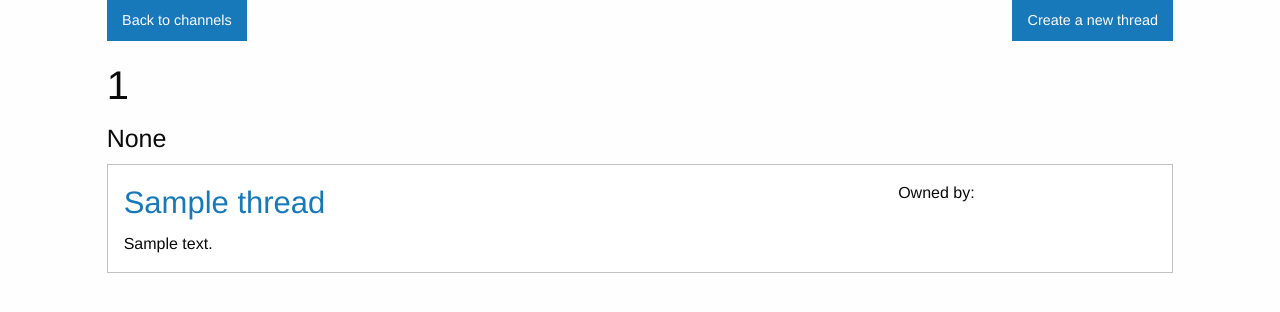
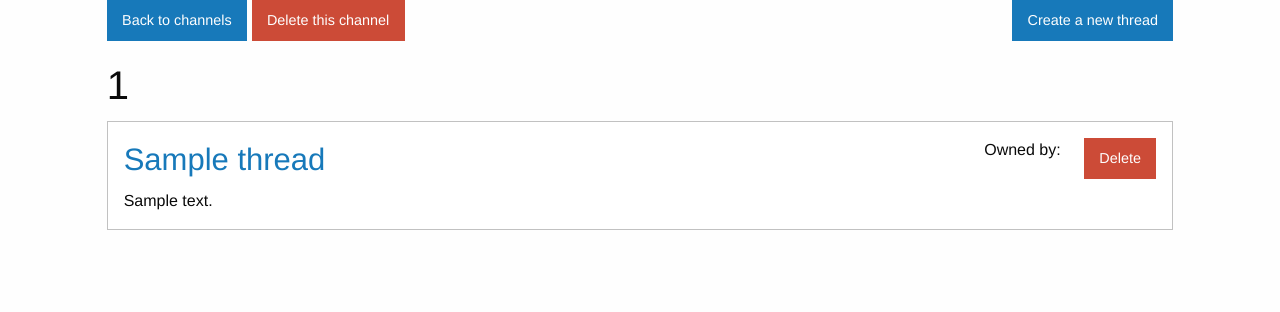
Before and after one commit to johnhh2/django-forum, a Django app: page /forum/1/ in a window 1280 px wide. Shown: the part 100-412 px from the top of the page. Run offline with Django 3.2, Linux system fonts and the light colour scheme; a user stored in the database is signed in; tables that the repository leaves empty hold one stand-in row (values such as "Sample post"); some libraries are stand-ins or nearby versions.

Commit message:
Added content moderation for staff and channel moderators; refactored code

```diff
--- a/forumapp/templates/forumapp/comment.html
+++ b/forumapp/templates/forumapp/comment.html
@@ -8,7 +8,7 @@
   <input type="submit" class="primary button radius" value="Back to {{ view.kwargs.channel }}" name="back">
   <button type="button" class="button float-right radius" data-open="newComment">Create a new comment</button>
   {% if view.kwargs|is_owner:user.get_username or perms.forumapp.delete_thread %}
-      <input type="submit" class="alert button radius" value="Delete this thread" name="delete">
+      <input type="submit" class="alert button radius" value="Delete this thread" name="delete_thread">
   {% endif %}
 </form>
 
--- a/forumapp/templates/forumapp/thread.html
+++ b/forumapp/templates/forumapp/thread.html
@@ -8,7 +8,7 @@
   <input type="submit" class="primary button radius" value="Back to channels" name="back">
   <button type="button" class="button float-right radius" data-open="newThread">Create a new thread</button>
   {% if view.kwargs.channel|is_owned_by:user.get_username or perms.forumapp.delete_channel %}
-    <input type="submit" class="alert button radius" value="Delete this channel" name="delete">
+    <input type="submit" class="alert button radius" value="Delete this channel" name="delete_channel">
   {% endif %}
 </form>
 
--- a/forumapp/templates/forumapp/thread_listing.html
+++ b/forumapp/templates/forumapp/thread_listing.html
@@ -1,15 +1,28 @@
-<div class="callout panel radius">
-  <div class="grid-x">
-    <div class="small-9 cell">
-      <h3><a href="{% url 'forumapp:comment' channel=listing.channel.channel_name thread=listing.thread_id %}">{{ listing.thread_name }}</a></h3>
+{% load thread_helpers %}
+<div class="row">
+    <div class="callout panel radius grid-x">
+	{% if request.user.is_staff or request.user|is_moderator:listing.channel %}
+	<div class="cell small-10">
+	{% else %}
+	<div class="cell small-11">
+	{% endif %}
+	<h3><a href="{% url 'forumapp:comment' channel=listing.channel.channel_name thread=listing.thread_id %}">{{ listing.thread_name }}</a></h3>
+      	{{ listing.description }}
+	</div>
+	<div class="cell small-1">
+	  Owned by: {% include 'forumapp/user_listing.html' %}
+	</div>
+	{% if request.user.is_staff or request.user|is_moderator:listing.channel %}
+	<div class="cell small-1">
+	  <form action="#" method="post">
+		{% csrf_token %}
+		<input type="hidden" value="{{ listing.thread_id }}" name="thread_id">
+		<input type="submit" class="alert button float-right radius" value="Delete" name="delete_thread">
+	  </form>
+	</div>
+	{% else %}
+	<div class="cell small-10"><p>{{ listing.text }}</p></div>
+	{% endif %}
+
     </div>
-    <div class="small-3 cell">
-      Owned by: {% include 'forumapp/user_listing.html' %}
-    </div>
-  </div>
-  <div clas="grid-x">
-    <div class="cell">
-      {{ listing.description }}
-    </div>
-  </div>
 </div>
--- a/forumapp/templatetags/thread_helpers.py
+++ b/forumapp/templatetags/thread_helpers.py
@@ -7,10 +7,24 @@
 #Create filter for threads to see if they are owned by the user passed in
 @register.filter
 def is_owned_by(channel_name, username):
-    return Channel.objects.get(channel_name=channel_name).owner.get_username() == username
+    channel = Channel.objects.filter(channel_name=channel_name)
+    if channel.exists():
+        return owner.get().get_username() == username
+    else:
+        return False
 
 #Custom filter for threads to return the channel they belong to's description
 @register.filter
 def description(channel_name):
-    if Channel.objects.filter(channel_name=channel_name).exists():
-        return Channel.objects.get(channel_name=channel_name).description
+    channel = Channel.objects.filter(channel_name=channel_name)
+    if channel.exists():
+        return channel.get().description
+    else:
+        return ''
+
+@register.filter
+def is_moderator(user, channel):
+    if user.get_username == channel.owner.get_username:
+        return True
+    else:
+        return user.get_username in json.loads(channel.moderators)
--- a/forumapp/views.py
+++ b/forumapp/views.py
@@ -79,6 +79,7 @@
     def get_object(self, exclude=None):
         return self.queryset.all()
 
+
     def post(self, request, *args, **kwargs):
 
         if 'add_favorite' in request.POST:
@@ -158,9 +159,22 @@
         return self.queryset.filter(channel__channel_name=c_name)
 
     def post(self, request, *args, **kwargs):
-        channel = get_object_or_404(Channel, channel_name=self.kwargs.get('channel'))
 
-        if 'delete' in request.POST:
+        channel = Channel.objects.filter(channel_name=self.kwargs.get('channel'))
+        if not channel.exists():
+            return HttpResponseRedirect(reverse('forumapp:channel'))
+
+        channel = channel.get()
+
+        if 'delete_thread' in request.POST:
+            if request.user.is_staff or request.user.get_username == channel.owner.get_username or request.user.get_username in json.loads(channel.moderators):
+
+                thread_id = request.POST['thread_id']
+                thread = self.queryset.filter(channel=channel, thread_id=thread_id)
+                if thread.exists():
+                    thread.delete()
+
+        elif 'delete_channel' in request.POST:
             channel.delete()
 
             return HttpResponseRedirect(reverse('forumapp:channel'))
@@ -211,7 +225,7 @@
                 thread.delete()
                 messages.error(request, "Invalid input")
 
-            return HttpResponseRedirect(self.request.path_info)
+        return HttpResponseRedirect(self.request.path_info)
 
 class CommentView(ViewMixin, generic.DetailView):
     model = Comment
@@ -230,9 +244,22 @@
         return self.queryset.filter(thread__thread_id=t_id, thread__channel__channel_name=c_name)
 
     def post(self, request, *args, **kwargs):
-        thread = get_object_or_404(Thread, channel__channel_name=self.kwargs.get('channel'), thread_id=self.kwargs.get('thread'))
 
-        if 'delete' in request.POST:
+        thread = Thread.objects.filter(channel__channel_name=self.kwargs.get('channel'), thread_id=self.kwargs.get('thread'))
+        if not thread.exists():
+            return HttpResponseRedirect(reverse('forumapp:thread', kwargs={'channel': self.kwargs.get('channel')}))
+
+        thread = thread.get()
+
+        if 'delete_comment' in request.POST:
+            if request.user.is_staff or request.user.get_username == thread.channel.owner.get_username or request.user.get_username in json.loads(thread.channel.moderators):
+
+                comment_id = request.POST['comment_id']
+                comment = self.queryset.filter(thread=thread, comment_id=comment_id)
+                if comment.exists():
+                    comment.delete()
+
+        elif 'delete_thread' in request.POST:
             thread.delete()
 
             return HttpResponseRedirect(reverse('forumapp:thread', kwargs={'channel': self.kwargs.get('channel')}))
@@ -276,7 +303,7 @@
                 comment.delete()
                 messages.error(request, "Invalid input.")
 
-            return HttpResponseRedirect(self.request.path_info)
+        return HttpResponseRedirect(self.request.path_info)
 
 class UserView(ViewMixin, generic.DetailView):
     model = User
```
Also changed, not shown: forumapp/templates/forumapp/channel_listing.html (+6 -14 lines), forumapp/templates/forumapp/comment_listing.html (+13 -4 lines), forumapp/templatetags/comment_helpers.py (+26 -3 lines).
